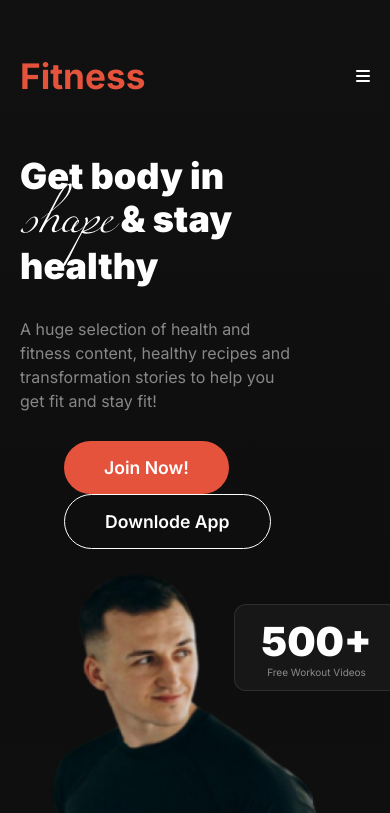
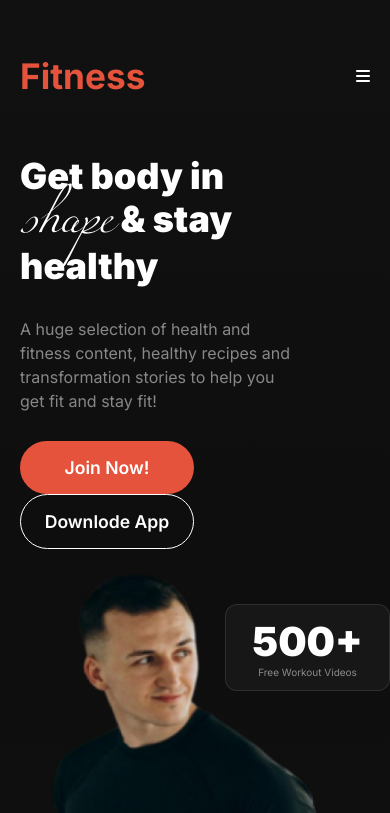
Before and after one commit to Md-Mueid-Mia/Fitness.com, a plain HTML site: page index.html in a window 390 px wide. Shown: the top 813 px of the page. Drawn offline with Linux system fonts and the light colour scheme.

Commit message:
this website banner section and training section are responsive

```diff
--- a/styles/style.css
+++ b/styles/style.css
@@ -547,10 +547,7 @@ td, th{
     margin: 0 auto;
     width: 327px;
     height: 272px;
-    -webkit-border-radius: 16px;
-    -moz-border-radius: 16px;
-    -ms-border-radius: 16px;
-    -o-border-radius: 16px;
+
 }
 .cards-title {
     font-size: 1.25rem;
@@ -688,17 +685,16 @@ hr{
         font-weight: 400;
     }
     .banner-content button {
-        padding-left: 42px;
+        width: 174px;
         display: inline-block;
-        padding: 16px 40px;
-        margin-left: 44px;
+        padding: 16px;
         font-size: 1.1rem;
         font-weight: 600;
+        flex-direction: row;
+        justify-content: space-between;
+        align-items: center;
+        justify-items: start;
     }
-    /* .banner-content button:last-child{
-        margin-left: 0;
-    }
-     */
     .club{display: none;}
     .banner-image img{
         width: 100%;
@@ -709,7 +705,7 @@ hr{
     }
     .banner-image .card-2 {
         width: 165px;
-        left: 234px;
+        left: 225px;
         top: 55px;
         padding: 12px 0px;
     }
@@ -888,24 +884,4 @@ hr{
         font-size: 70px;
         font-weight: 800;
     }
-
-
-
-
-
-
-
-
-
-
-
-
-
 }
-
-
-
-
-
-
-}
```
